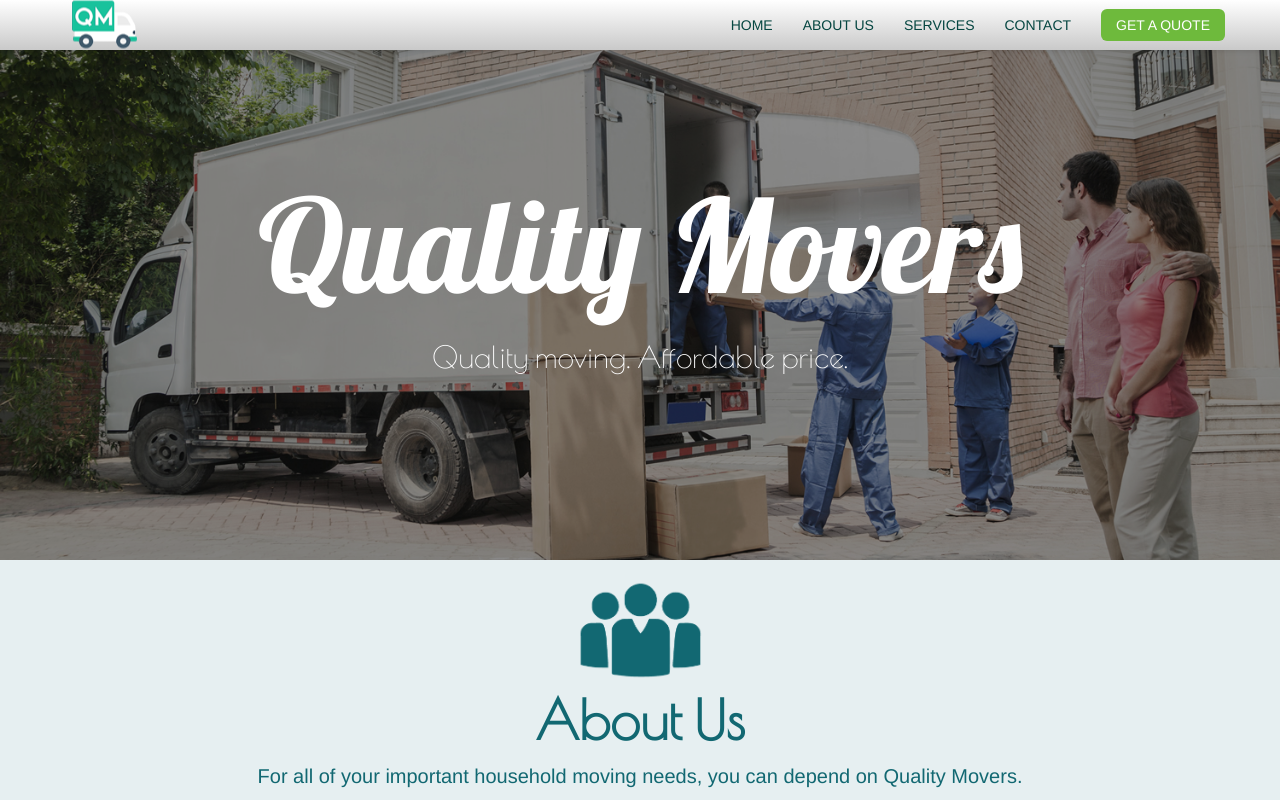
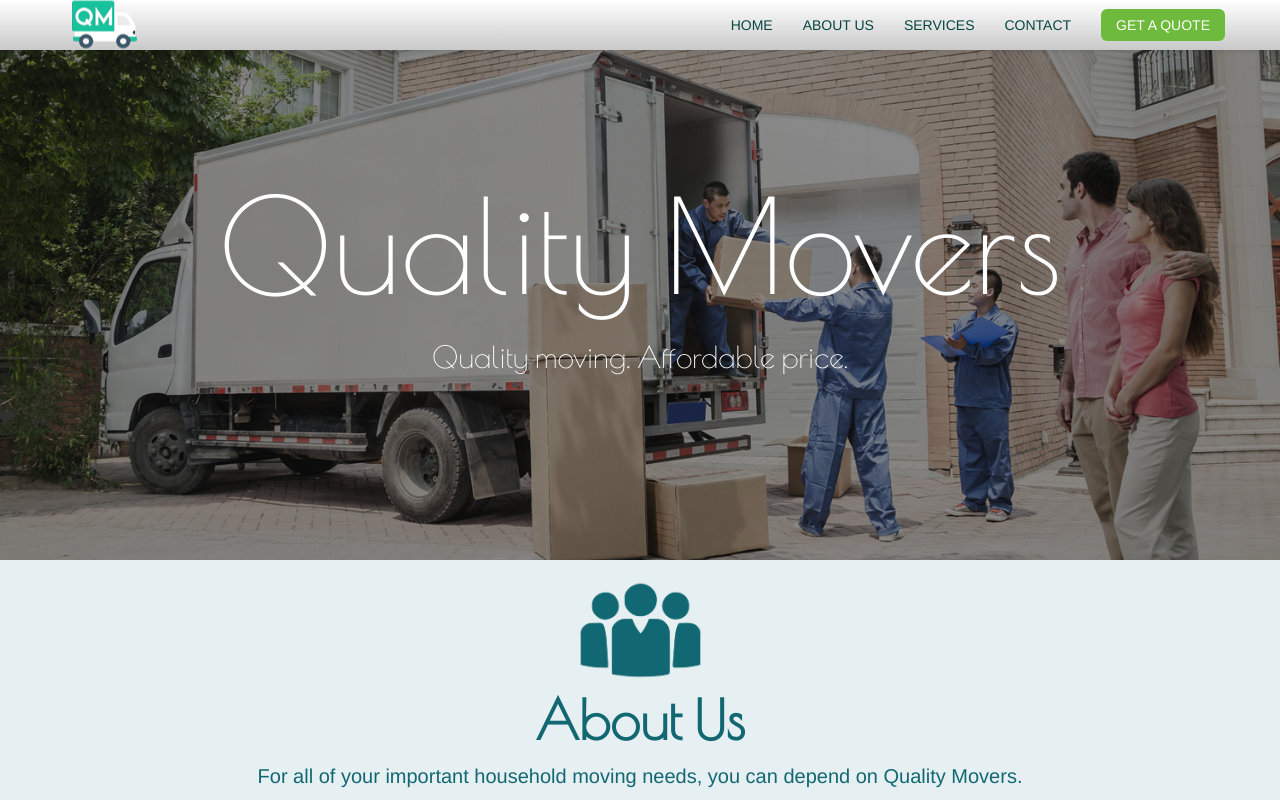
Before and after one commit to caitken7/Quality-Movers, a plain HTML site: page index.html in a window 1280 px wide. Shown: the top 800 px of the page. Drawn offline with nearby package versions, Linux system fonts and the light colour scheme.

Commit message:
H1 Update

```diff
--- a/assets/css/style.css
+++ b/assets/css/style.css
@@ -16,7 +16,7 @@ body {
 	line-height: 34px;
 }
 h1 {
-	font-family: 'Lobster', cursive;
+	font-family: 'Poiret One', cursive;
 	margin: 50px auto 0;
 	line-height: 90px;
 	font-size: 100px;
```
